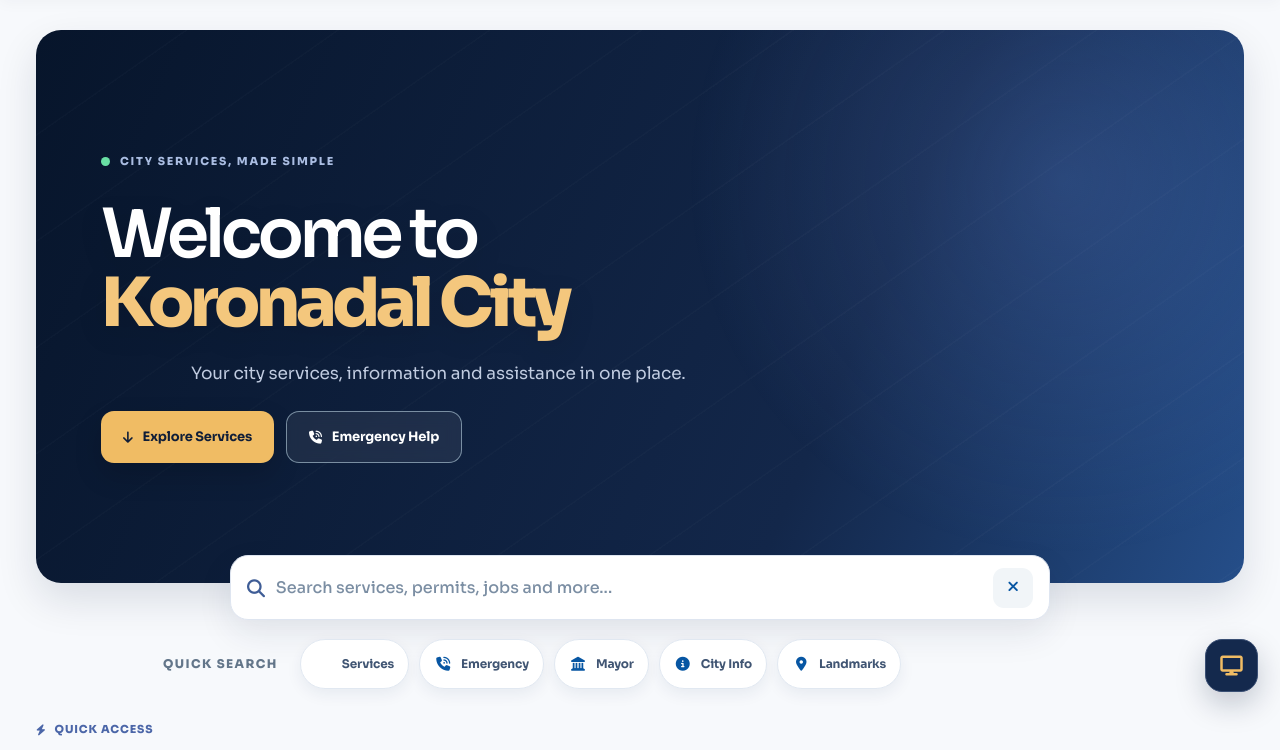
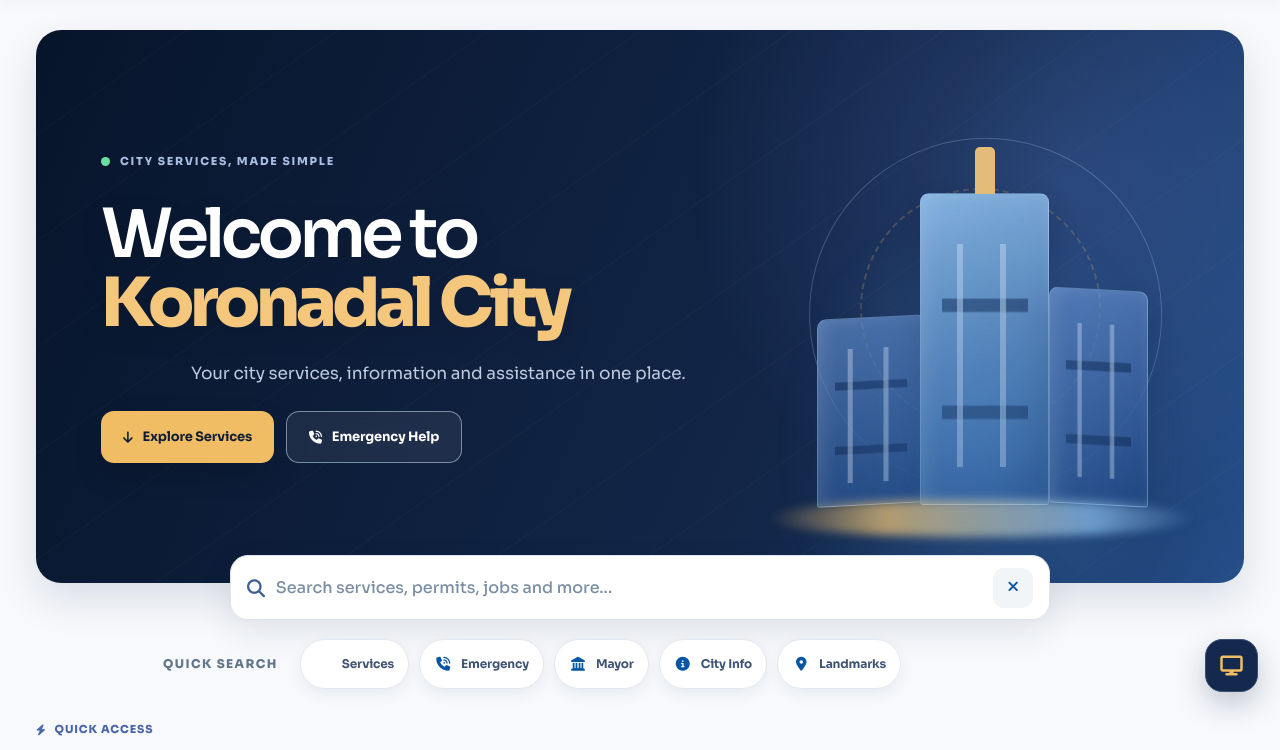
Before and after one commit to alvinjoshuasubere/koronadalcity_portal, a PHP site: page / in a window 1280 px wide. Shown: the part 86-836 px from the top of the page. Run offline with PHP 8.4, Linux system fonts and the light colour scheme.

Commit message:
Add text-free skyline graphic to navy portal hero

```diff
--- a/portal-navy-editorial.css
+++ b/portal-navy-editorial.css
@@ -94,3 +94,22 @@ body.force-mobile .portal-dashboard .top-task:nth-child(2) i{background:#fff3dc!
 body.force-mobile .app-featured{background:linear-gradient(115deg,#e8eef9,#f8f9ff 70%,#fff3de)!important}
 body.force-mobile .bottom-nav a.center{background:#e8effb!important}
 @media(prefers-reduced-motion:reduce){.home-hero *,.service-card,.top-task{animation:none!important;transition:none!important}}
+
+/* Quiet decorative city illustration instead of the former text note. */
+.home-hero .hero-side-note{display:none!important}
+.home-hero .hero-city-art{position:absolute;right:4%;bottom:0;width:min(38%,430px);height:83%;pointer-events:none;z-index:0;opacity:.97}
+.home-hero .hero-content{position:relative;z-index:2}
+.hero-city-art .city-art-glow{position:absolute;inset:15% 2% -25%;background:radial-gradient(ellipse at center,rgba(94,161,233,.26),transparent 70%);filter:blur(10px)}
+.hero-city-art .city-art-orbit{position:absolute;left:10%;top:3%;width:82%;aspect-ratio:1;border:1px solid rgba(197,222,255,.25);border-radius:50%;transform:rotate(-18deg)}
+.hero-city-art .orbit-two{left:22%;top:14%;width:56%;border:2px dashed rgba(240,188,100,.22)}
+.hero-city-art .city-art-building{position:absolute;bottom:17%;background:linear-gradient(160deg,rgba(107,153,219,.63),rgba(29,65,123,.9));border:1px solid rgba(198,226,253,.35);box-shadow:inset 6px 0 18px rgba(255,255,255,.12),0 14px 34px rgba(4,19,45,.2);border-radius:9px 9px 3px 3px}
+.hero-city-art .city-art-building:before{content:"";position:absolute;inset:16% 16% 12%;background:repeating-linear-gradient(90deg,transparent 0 17%,rgba(237,247,255,.6) 18% 24%,transparent 25% 50%),repeating-linear-gradient(0deg,transparent 0 21%,rgba(12,35,75,.9) 22% 27%,transparent 28% 48%);opacity:.6}
+.hero-city-art .building-one{left:12%;width:25%;height:41%;transform:skewY(-3deg)}
+.hero-city-art .building-two{left:36%;width:30%;height:68%;background:linear-gradient(160deg,#88b7e4,#244f8b)}
+.hero-city-art .building-three{left:66%;width:23%;height:47%;transform:skewY(3deg)}
+.hero-city-art .building-two:after{content:"";position:absolute;bottom:100%;left:42%;width:16%;height:15%;background:#eac078;border-radius:5px 5px 0 0}
+.hero-city-art .city-art-platform{position:absolute;left:0;right:0;bottom:10%;height:8%;background:linear-gradient(90deg,transparent,#f0bc64 28%,#86b6e2 76%,transparent);border-radius:50%;filter:blur(5px);opacity:.8}
+@media(max-width:1100px){.home-hero .hero-city-art{opacity:.35;width:43%}}
+@media(max-width:760px){body:not(.force-desktop) .home-hero .hero-city-art{width:40%;height:76%;right:-10%;opacity:.16}}
+body.force-mobile .home-hero .hero-city-art{width:40%;height:76%;right:-10%;opacity:.16}
+@media(prefers-reduced-motion:reduce){.hero-city-art *{animation:none!important}}
```
